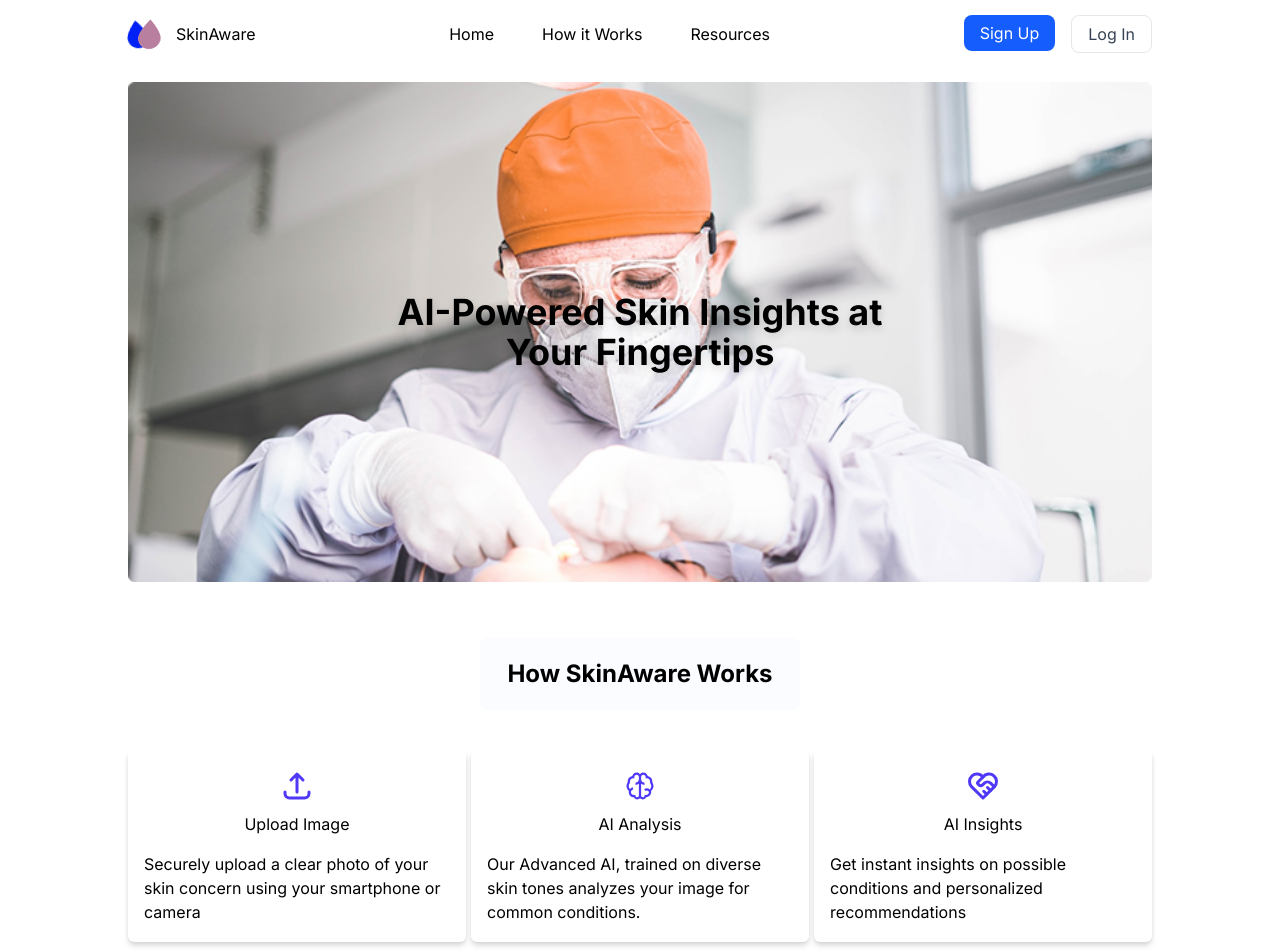
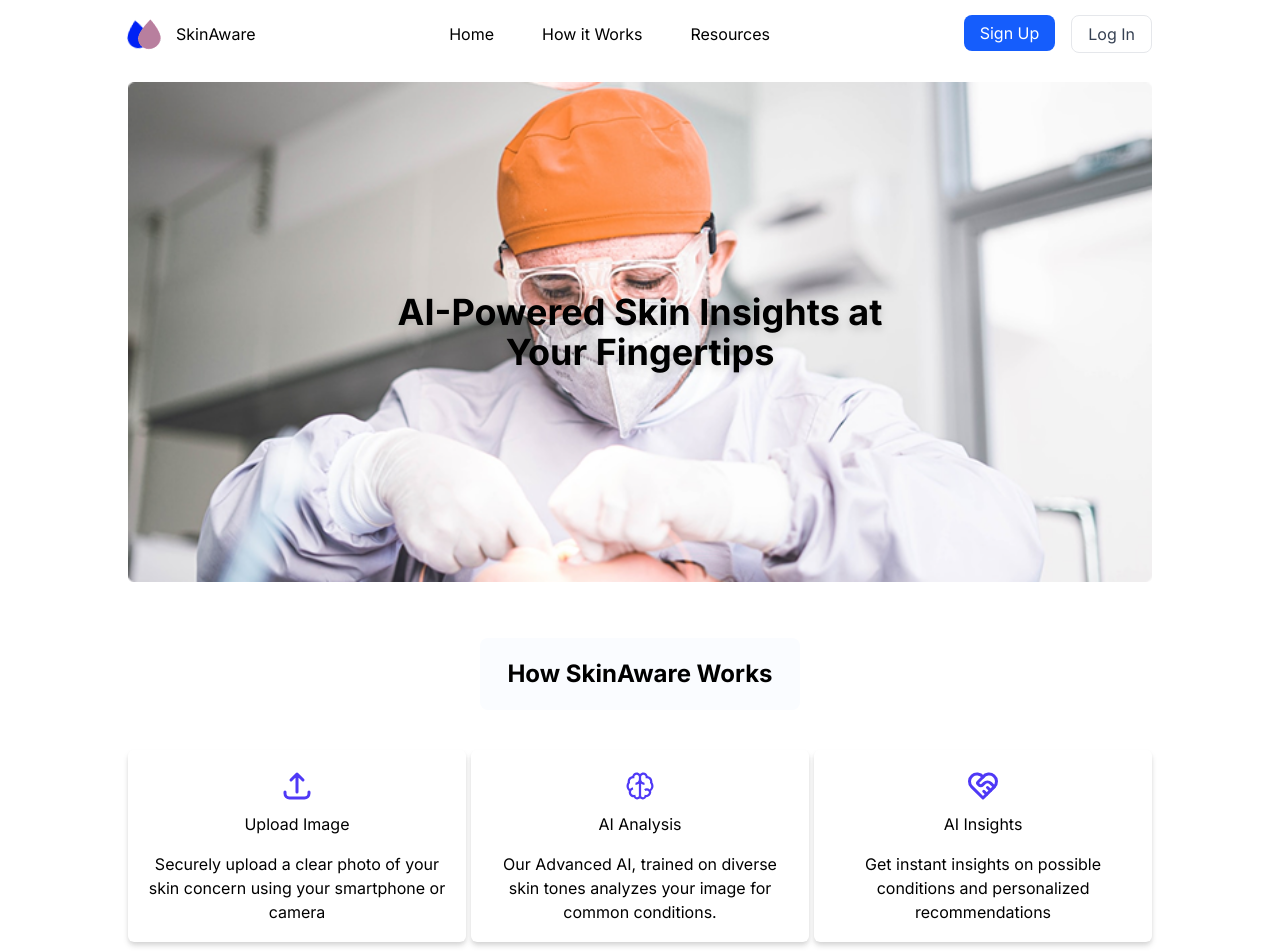
Before and after one commit to chrisbanya/SkinAware, a React (Vite) app: page / in a window 1280 px wide. Shown: the top 952 px of the page. Built offline with nearby package versions, Linux system fonts and the light colour scheme; no server answers.

Commit message:
fixed alignment issues

```diff
--- a/src/UI/HowItWorksSection.jsx
+++ b/src/UI/HowItWorksSection.jsx
@@ -43,7 +43,7 @@ const HowItWorksSection = ({overRideClass}) => {
               <Icon className="text-4xl text-indigo-600" />
               <p>{title}</p>
             </div>
-            <p className="text-left px-4">{description}</p>
+            <p className="text-center px-4">{description}</p>
           </div>
         ))}
       </div>
```
